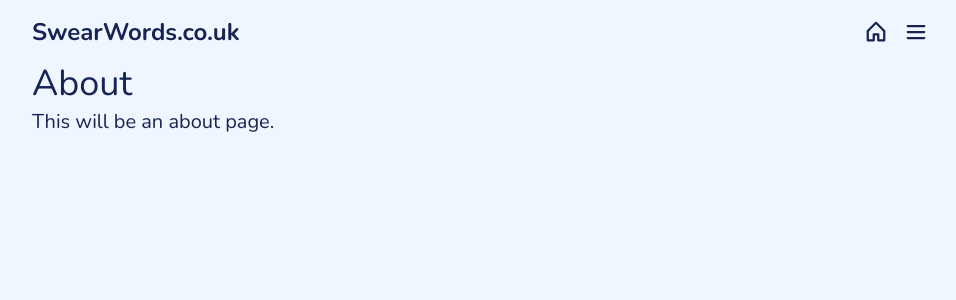
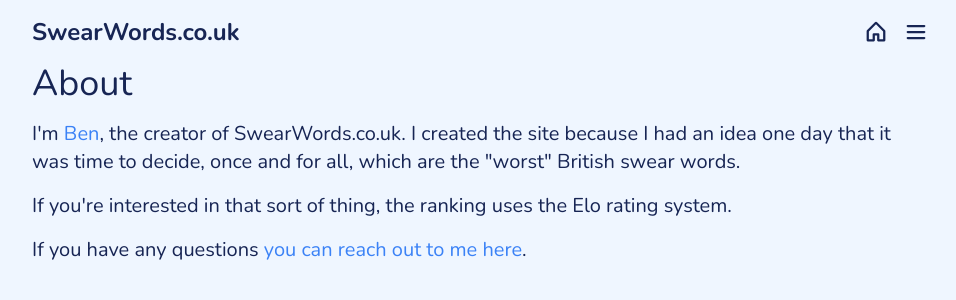
Before and after one commit to BenUnyolo/swear-words, a Next.js app: page /about in a window 1280 px wide. Shown: the top 300 px of the page, without its empty margins (160-1116 px from the left). Built offline with nearby package versions, Linux system fonts and the light colour scheme.

Commit message:
small changes

```diff
--- a/package.json
+++ b/package.json
@@ -36,7 +36,6 @@
   "//": "encoding package: https://github.com/supabase/supabase-js/issues/612",
   "devDependencies": {
     "@types/bcryptjs": "^2.4.2",
-    "@types/dompurify": "^3.0.2",
     "@types/validator": "^13.7.17",
     "encoding": "^0.1.13",
     "prettier": "^2.8.8",
--- a/src/app/about/page.tsx
+++ b/src/app/about/page.tsx
@@ -1,8 +1,39 @@
+import Link from "next/link";
+
+/* eslint-disable react/no-unescaped-entities */
+export const metadata = {
+  title: "About",
+};
+
 export default function About() {
   return (
     <div className="flex-1">
       <h1 className="mb-1 text-3xl md:text-4xl">About</h1>
-      <p>This will be an about page.</p>
+      <p className="mt-4">
+        I'm{" "}
+        <Link
+          href="https://benunyolo.com"
+          className="link"
+          target="_blank"
+          rel="noopener noreferrer"
+        >
+          Ben
+        </Link>
+        , the creator of SwearWords.co.uk. I created the site because I had an
+        idea one day that it was time to decide, once and for all, which are the
+        "worst" British swear words.
+      </p>
+      <p className="mt-4">
+        If you're interested in that sort of thing, the ranking uses the Elo
+        rating system.
+      </p>
+      <p className="mt-4">
+        If you have any questions{" "}
+        <Link href="/contact" className="link">
+          you can reach out to me here
+        </Link>
+        .
+      </p>
     </div>
   );
 }
--- a/src/app/contact/page.tsx
+++ b/src/app/contact/page.tsx
@@ -4,6 +4,10 @@
 import { SyntheticEvent, useRef, useState } from "react";
 import { SelectField } from "./Select";
 import { Check, Warning } from "@phosphor-icons/react";
+
+export const metadata = {
+  title: "Contact",
+};
 
 const typeOptions = [
   { label: "General enquiry", value: "General enquiry" },
--- a/src/app/layout.tsx
+++ b/src/app/layout.tsx
@@ -5,7 +5,6 @@
 import Script from "next/script";
 
 const nunito = Nunito({ subsets: ["latin"] });
-// Nunito;
 // Rubik;
 // Poppins;
 // Outfit;
@@ -13,7 +12,10 @@
 // Karla;
 
 export const metadata = {
-  title: "SwearWords.co.uk: The Definitive Ranking of British Swear Words",
+  title: {
+    template: "%s | SwearWords.co.uk",
+    default: "SwearWords.co.uk: The Definitive Ranking of British Swear Words", // a default is required when creating a template
+  },
   description:
     "Help create the definitive ranking of British swear words! Your votes determine which words are the most offensive. Not for the faint-hearted or easily offended!",
   openGraph: {
@@ -45,7 +47,6 @@
             <Nav />
             <main className="grow">
               <div className="flex min-h-[calc(100vh-8rem)] flex-col justify-center">
-                {/* <div className="flex min-h-[calc(100vh-8rem)] flex-col items-center justify-center space-y-4"> */}
                 {children}
               </div>
             </main>
--- a/src/app/privacy/page.tsx
+++ b/src/app/privacy/page.tsx
@@ -1,3 +1,7 @@
+export const metadata = {
+  title: "Privacy Policy",
+};
+
 export default function Privacy() {
   return (
     <div className="flex-1">
--- a/src/app/ranking/page.tsx
+++ b/src/app/ranking/page.tsx
@@ -1,5 +1,9 @@
 import { supabase } from "@/lib/supabaseClient";
 import { LastUpdated } from "./LastUpdated";
+
+export const metadata = {
+  title: "Ranking",
+};
 
 export const dynamic = "force-dynamic";
 
```
Also changed, not shown: 1 other file (tests, documents, lock files or other folders).
